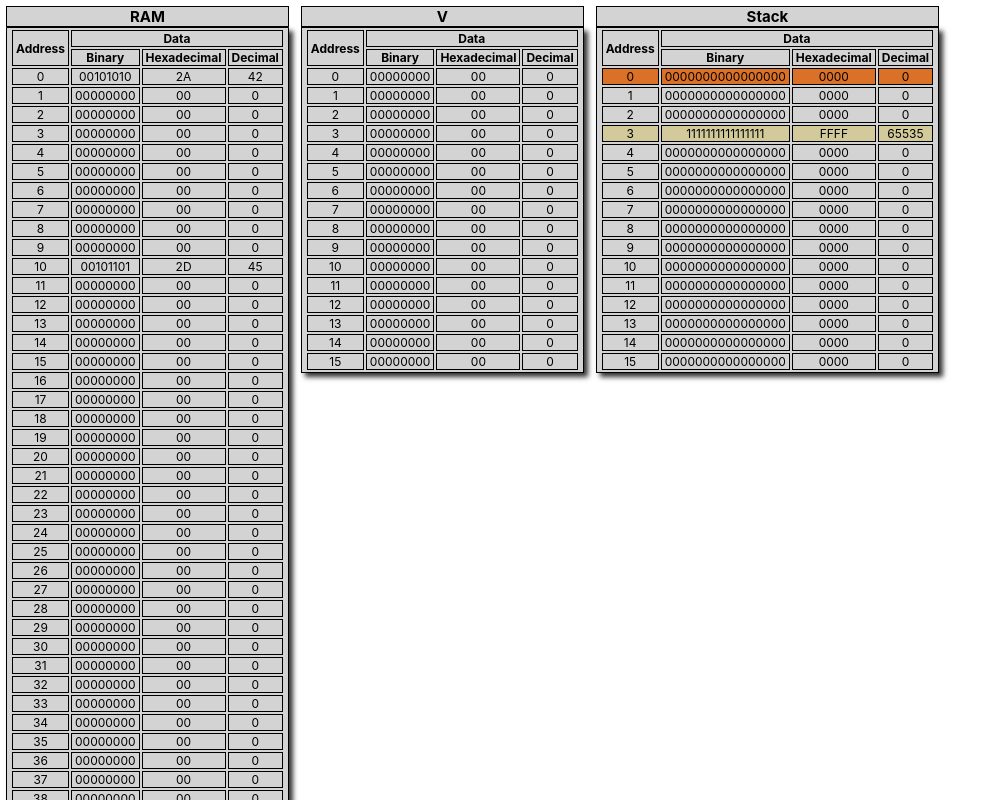
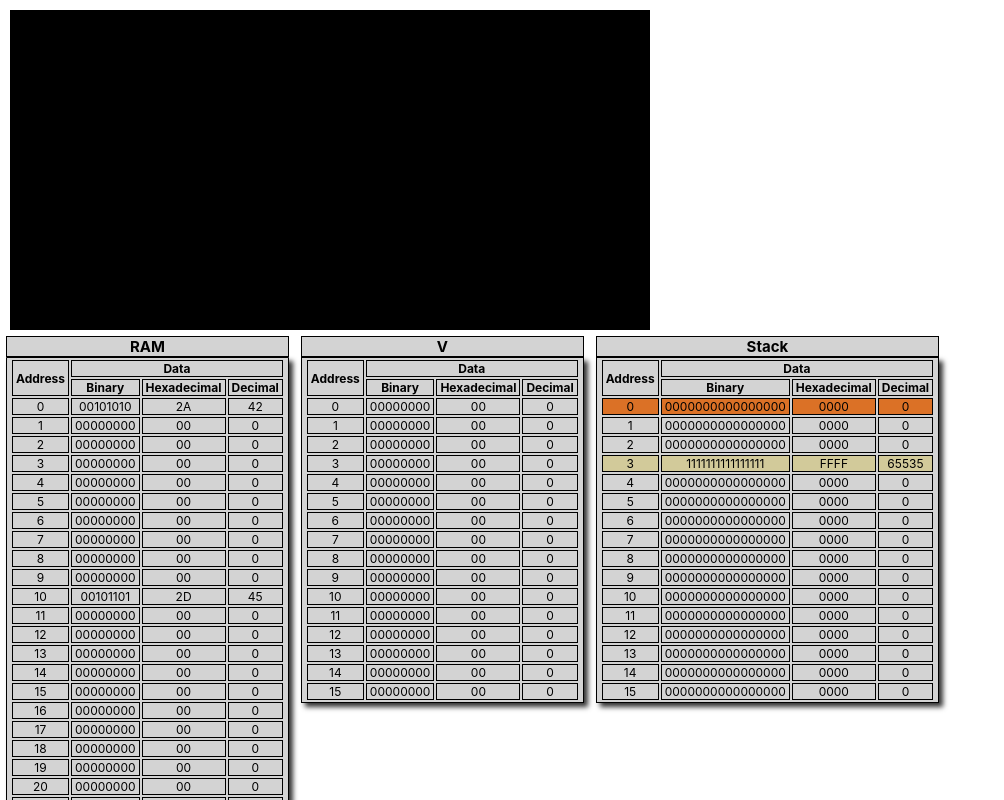
Before and after one commit to stratosphr/emulator, a React (Create React App) app: page / in a window 1280 px wide. Shown: the top 800 px of the page, without its empty margins (0-1004 px from the left). Built offline with nearby package versions, Linux system fonts and the light colour scheme.

Commit message:
Improved screen positioning

```diff
--- a/src/app/Emulator.tsx
+++ b/src/app/Emulator.tsx
@@ -44,7 +44,7 @@ export default class Emulator extends Component<IEmulatorProps, IEmulatorState>
 	public render(): React.ReactElement<any, string | React.JSXElementConstructor<any>> | string | number | {} | React.ReactNodeArray | React.ReactPortal | boolean | null | undefined {
 		return (
 			<System>
-				<Screen position={{x: 400, y: 100}} definition={{width: 64, height: 32}} pixelsDimensions={{width: 5, height: 5}} refreshFrequency={250} display={false} ref={this.screenRef} />
+				<Screen position={{x: 10, y: 10}} definition={{width: 64, height: 32}} pixelsDimensions={{width: 10, height: 10}} refreshFrequency={250} display={true} ref={this.screenRef} />
 				<Memory name={'RAM'} memory={this.ram} pointers={[this.pc]} />
 				<Memory name={'V'} memory={this.v} pointers={[]} />
 				<Memory name={'Stack'} memory={this.stack} pointers={[this.stackPointer, new MemoryPointer(this.ram, 3)]} />
--- a/src/app/core/graphics/Screen.tsx
+++ b/src/app/core/graphics/Screen.tsx
@@ -79,9 +79,11 @@ export default class Screen extends Component<IScreenProps, IScreenState> {
 
 	public render(): React.ReactElement<any, string | React.JSXElementConstructor<any>> | string | number | {} | React.ReactNodeArray | React.ReactPortal | boolean | null | undefined {
 		return (
-			<canvas width={this.dimensions.width} height={this.dimensions.height} ref={this.canvasRef} style={{position: 'absolute', left: this.position.x, top: this.position.y, visibility: this.props.display ? 'visible' : 'hidden'}}>
-				Unable to emulate screen because the canvas element isn't supported by your browser.
-			</canvas>
+			<div style={{height: this.position.y + this.dimensions.height, position: 'relative', left: this.position.x, top: this.position.y, display: this.props.display ? 'block' : 'none'}}>
+				<canvas width={this.dimensions.width} height={this.dimensions.height} ref={this.canvasRef}>
+					Unable to emulate screen because the canvas element isn't supported by your browser.
+				</canvas>
+			</div>
 		)
 	}
 
```
